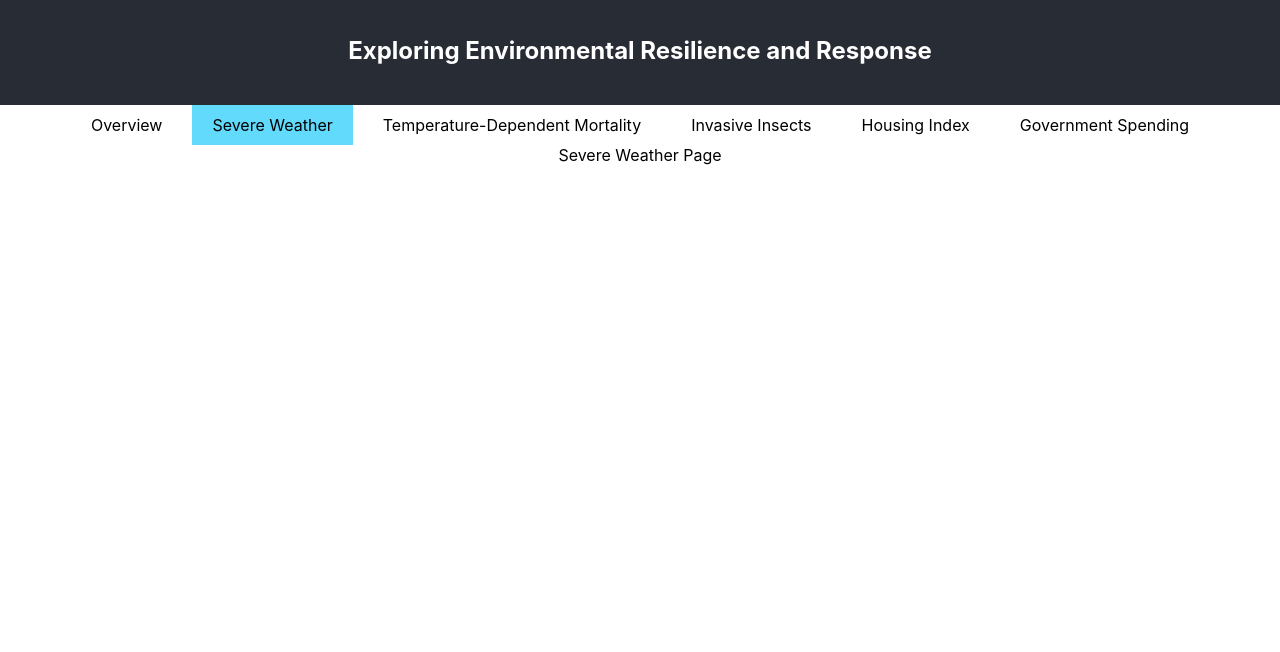
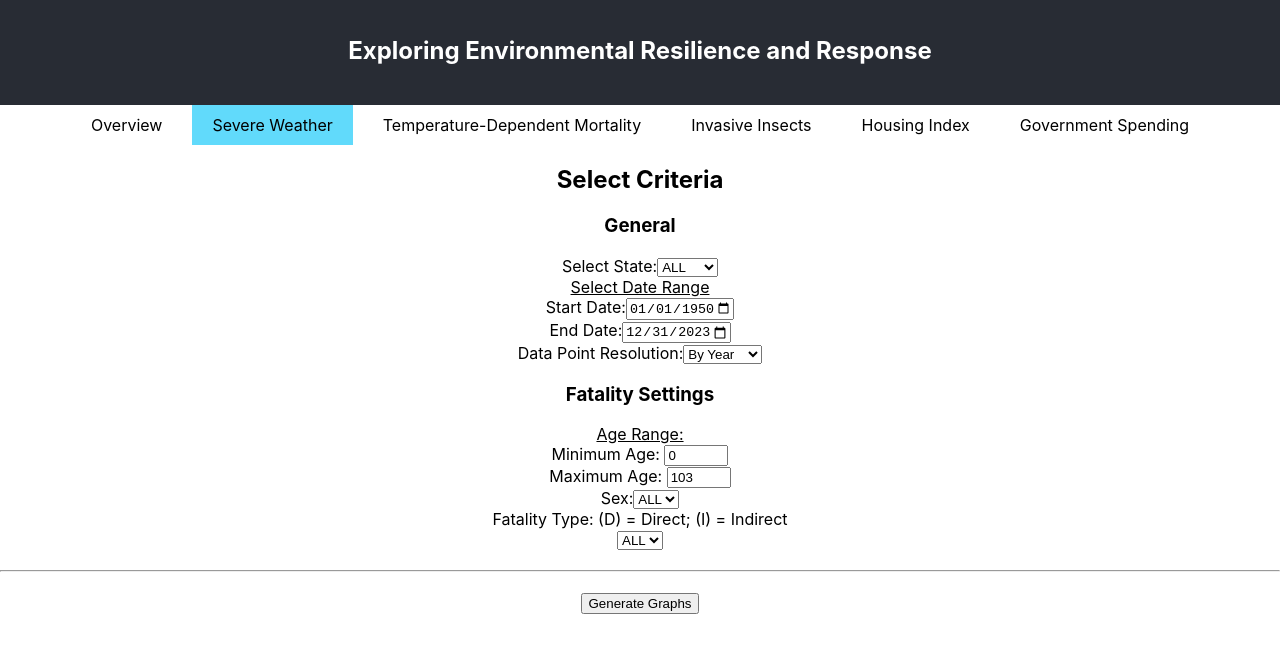
Before and after one commit to sbieberUF/CIS4301-Project, a React (Create React App) app in the folder db-app/: page / in a window 1280 px wide. Both pictures are taken after a click on the element "Severe Weather". Shown: the top 652 px of the page. Built offline with nearby package versions, Linux system fonts and the light colour scheme.

Commit message:
Displays data with recharts

```diff
--- a/db-app/package.json
+++ b/db-app/package.json
@@ -11,6 +11,7 @@
     "react": "^18.2.0",
     "react-dom": "^18.2.0",
     "react-scripts": "5.0.1",
+    "recharts": "^2.12.5",
     "web-vitals": "^2.1.4"
   },
   "scripts": {
--- a/db-app/src/App.js
+++ b/db-app/src/App.js
@@ -2,6 +2,7 @@ import React, { useState } from "react";
 import OverviewPage from "./overview";
 import TemperatureDependentMortalityPage from "./tempMortality";
 import InvasiveInsectsTab from "./invasiveInsects.js";
+import SevereWeatherTab from "./severeWeather.js";
 import "./App.css";
 
 function App() {
@@ -48,9 +49,9 @@ function App() {
   );
 }
 
-function SevereWeatherTab() {
-  return <div>Severe Weather Page</div>;
-}
+// function SevereWeatherTab() {
+//   return <div>Severe Weather Page</div>;
+// }
 
 function HousingIndexTab() {
   return <div>Housing Index</div>;
--- /dev/null
+++ b/db-app/src/severeWeather.js
@@ -0,0 +1,267 @@
+import React, { useState } from "react";
+import {
+  Line,
+  XAxis,
+  YAxis,
+  CartesianGrid,
+  Tooltip,
+  Legend,
+  LineChart,
+} from "recharts";
+
+function SevereWeatherTab() {
+  const [options, setOptions] = useState({
+    stateCounty: "ALL",
+    startDate: "1950-01-01",
+    endDate: "2023-12-31",
+    resolution: "By Year",
+    minAge: 0,
+    maxAge: 103,
+    sex: "ALL",
+    fatalityType: "ALL",
+  });
+  const [data1, setData1] = useState(null);
+  // Mock data for right now
+  const states = ["ALL", "State1", "State2", "State3"];
+  const resolution = ["By Year", "By Month"];
+  const sex = ["ALL", "M", "F"];
+  const fatalityType = ["ALL", "D", "I"];
+
+  const handleChange = (e) => {
+    const { name, value } = e.target;
+    console.log(options);
+    setOptions((prevState) => ({
+      ...prevState,
+      [name]: value,
+    }));
+  };
+
+  const getRandomColor = () => {
+    return (
+      "#" + ((Math.random() * 0xffffff) << 0).toString(16).padStart(6, "0")
+    );
+  };
+  //generate the individual lines
+  const lines = () => {
+    const entries = data1.map((option) => {
+      const keys = Object.keys(option);
+      return keys;
+    });
+    const flattened = entries.reduce((prev, current) => {
+      prev = prev.concat(current);
+      return prev;
+    }, []);
+    const filtered = flattened.filter((key) => key !== "date");
+    const uniqueKeys = [...new Set(filtered)];
+    return uniqueKeys.map((key) => {
+      console.log(key);
+      return (
+        <Line
+          name={key}
+          type="monotone"
+          stroke={getRandomColor()}
+          dataKey={key}
+        />
+      );
+    });
+  };
+  const generateGraph = () => {
+    // Logic for generating the graph based on selected data
+    console.log("Generating graph...");
+    //fetch data with the custom query and format it like the below
+    //must be ordered by date, since dates cannot be sorted by recharts
+    var dataParsed = [
+      { date: "2011-07-05", value: 1, oil: 2 },
+      { date: "2021-08-05", value: 2, oil: 1 },
+      { date: "2021-09-05", value: 3, oil: 2 },
+      { date: "2021-10-05", value: 4, oil: 1 },
+      { date: "2021-11-05", value: 5, oil: 2 },
+      { date: "2021-12-05", value: 6, oil: 1 },
+      { date: "2022-01-05", value: 1, oil: 2, gas: 3 },
+      { date: "2022-02-05", value: 2, oil: 1, gas: 1 },
+      { date: "2022-03-05", value: 3, oil: 2, gas: 3 },
+      { date: "2022-04-05", value: 4, oil: 1, gas: 3 },
+      { date: "2022-05-05", value: 5, oil: 2, gas: 7 },
+      { date: "2022-06-05", value: 6, oil: 1, gas: 3 },
+    ];
+    setData1(dataParsed);
+  };
+
+  return (
+    <div>
+      <h2>Select Criteria</h2>
+      <div>
+        <h3>General</h3>
+        <label>
+          Select State:
+          <select
+            name="stateCounty"
+            value={options.stateCounty}
+            onChange={handleChange}
+          >
+            {states.map((option) => (
+              <option key={option} value={option}>
+                {option}
+              </option>
+            ))}
+          </select>
+        </label>
+        <br />
+        <label>
+          <u>Select Date Range</u>
+        </label>
+        <br />
+        <label>
+          Start Date:
+          <input
+            type="date"
+            id="startDate"
+            name="startDate"
+            value={options.startDate}
+            onChange={handleChange}
+            min="1950-01-01"
+            max="2023-12-31"
+          />
+          <br />
+          End Date:
+          <input
+            type="date"
+            id="endDate"
+            name="endDate"
+            value={options.endDate}
+            onChange={handleChange}
+            min="1950-01-01"
+            max="2023-12-31"
+          />
+        </label>
+        <br />
+        <label>
+          Data Point Resolution:
+          <select
+            name="resolution"
+            value={options.resolution}
+            onChange={handleChange}
+          >
+            {resolution.map((option) => (
+              <option key={option} value={option}>
+                {option}
+              </option>
+            ))}
+          </select>
+        </label>
+        <br />
+      </div>
+      <div>
+        <h3>Fatality Settings</h3>
+        <label>
+          <u>Age Range: </u>{" "}
+        </label>
+        <br />
+        <label>
+          Minimum Age:{" "}
+          <input
+            type="number"
+            id="minAge"
+            name="minAge"
+            min="0"
+            max="103"
+            value={options.minAge}
+            onChange={handleChange}
+          />
+          <br />
+          Maximum Age:{" "}
+          <input
+            type="number"
+            id="maxAge"
+            name="maxAge"
+            min="0"
+            max="103"
+            value={options.maxAge}
+            onChange={handleChange}
+          />
+        </label>
+        <br />
+        <label>
+          Sex:
+          <select name="sex" value={options.sex} onChange={handleChange}>
+            {sex.map((option) => (
+              <option key={option} value={option}>
+                {option}
+              </option>
+            ))}
+          </select>
+        </label>
+        <br />
+        <label>
+          Fatality Type: {"(D) = Direct; (I) = Indirect"}
+          <br />
+          <select
+            name="fatalityType"
+            value={options.fatalityType}
+            onChange={handleChange}
+          >
+            {fatalityType.map((option) => (
+              <option key={option} value={option}>
+                {option}
+              </option>
+            ))}
+          </select>
+        </label>
+      </div>
+      <hr style={{ margin: "20px 0" }} />
+      <button onClick={generateGraph}>Generate Graphs</button>
+      {data1 && (
+        <LineChart
+          width={500}
+          height={400}
+          data={data1}
+          margin={{
+            top: 20,
+            right: 20,
+            bottom: 20,
+            left: 20,
+          }}
+        >
+          <CartesianGrid stroke="#f5f5f5" />
+          <XAxis dataKey="date" />
+          <YAxis />
+          <Tooltip />
+          <Legend
+            layout="vertical"
+            verticalAlign="top"
+            align="right"
+            height={36}
+          />
+          {lines()}
+        </LineChart>
+      )}
+      {data1 && (
+        <LineChart
+          width={500}
+          height={400}
+          data={data1}
+          margin={{
+            top: 20,
+            right: 20,
+            bottom: 20,
+            left: 20,
+          }}
+        >
+          <CartesianGrid stroke="#f5f5f5" />
+          <XAxis dataKey="date" />
+          <YAxis />
+          <Tooltip />
+          <Legend
+            layout="vertical"
+            verticalAlign="top"
+            align="right"
+            height={36}
+          />
+          {lines()}
+        </LineChart>
+      )}
+    </div>
+  );
+}
+
+export default SevereWeatherTab;
```
Also changed, not shown: 2 other files (tests, documents, lock files or other folders).
